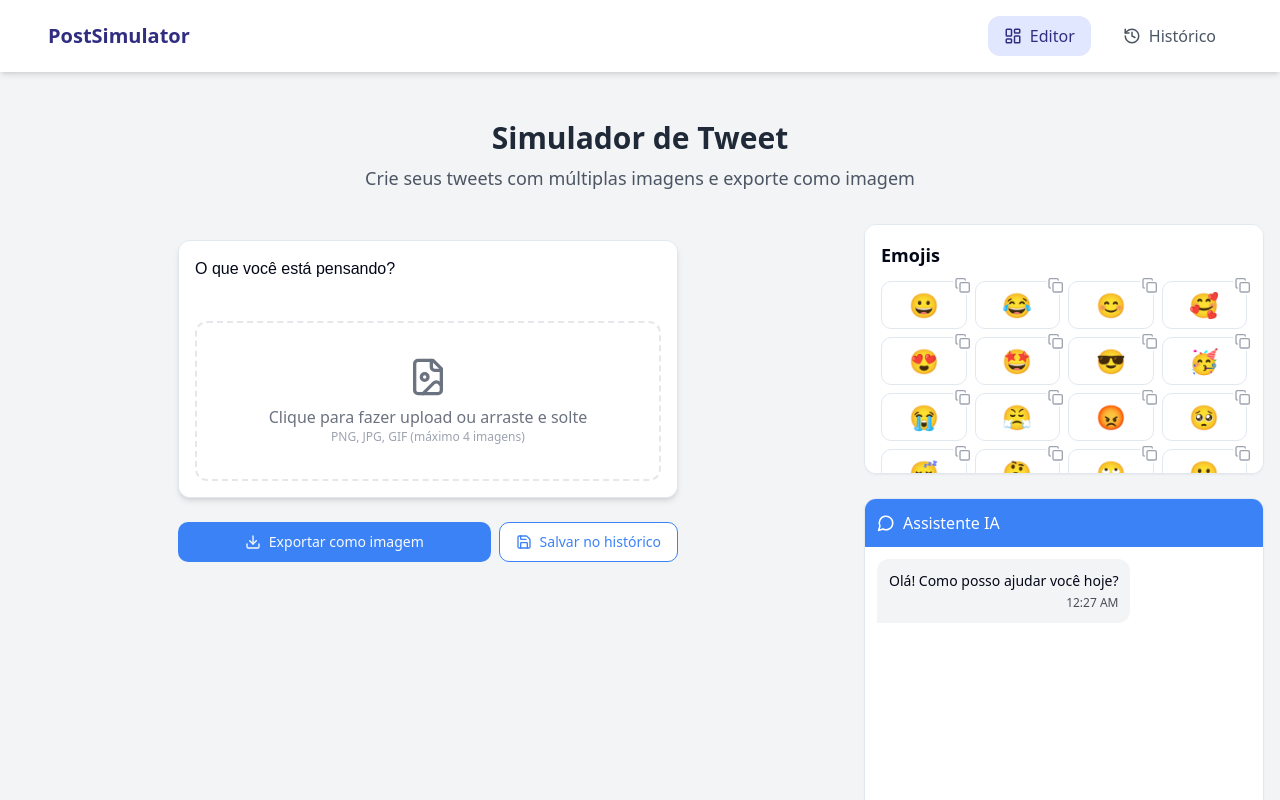
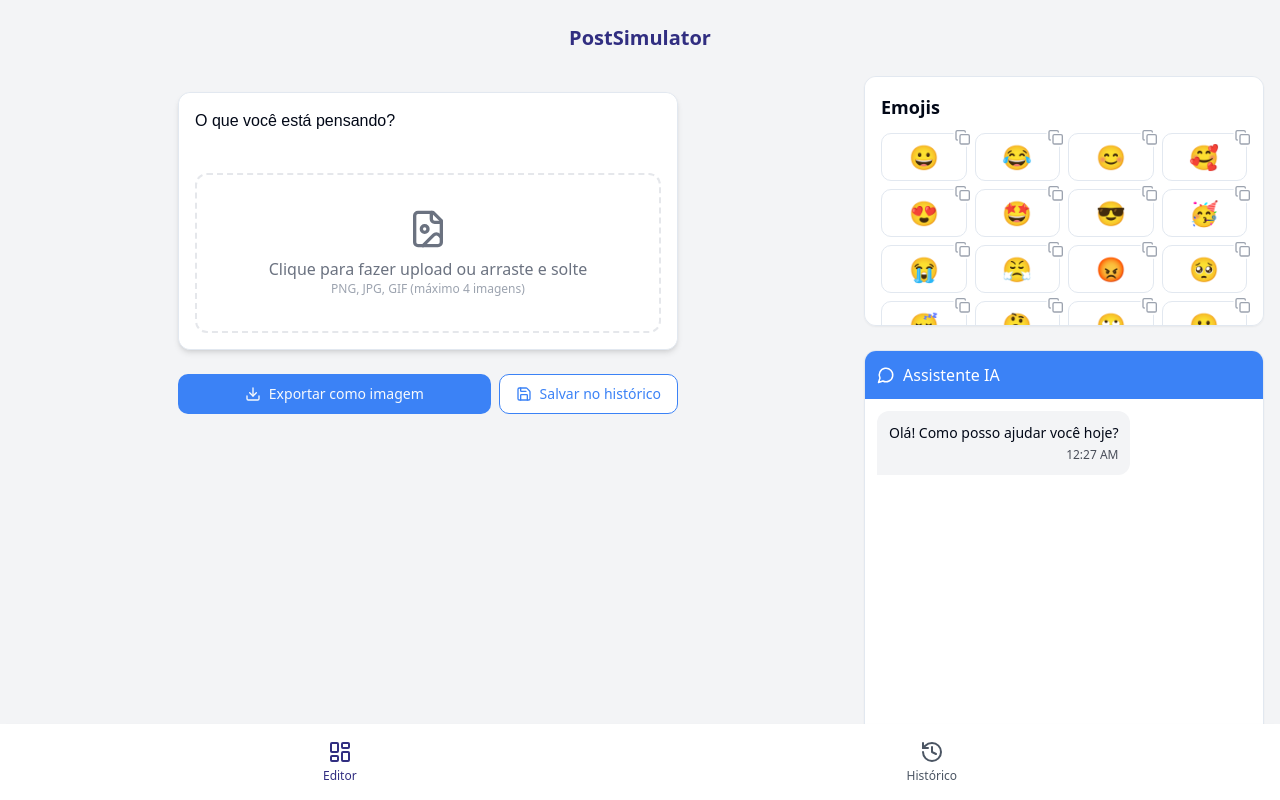
Before and after one commit to Lunedev03/post-card-creator-app, a React (Vite) app: page / in a window 1280 px wide. Shown: the top 800 px of the page. Built offline with nearby package versions, Linux system fonts and the light colour scheme.

Commit message:
Refactor: Move navigation bar to bottom
Move the navigation bar to the bottom of the screen.

```diff
--- a/src/App.tsx
+++ b/src/App.tsx
@@ -20,12 +20,12 @@ const App = () => (
         <Sonner />
         <BrowserRouter>
           <div className="min-h-screen bg-gray-100">
-            <NavigationBar />
             <Routes>
               <Route path="/" element={<Index />} />
               <Route path="/history" element={<History />} />
               <Route path="*" element={<NotFound />} />
             </Routes>
+            <NavigationBar />
           </div>
         </BrowserRouter>
       </TooltipProvider>
--- a/src/components/NavigationBar.tsx
+++ b/src/components/NavigationBar.tsx
@@ -8,31 +8,27 @@ const NavigationBar = () => {
   const isActive = (path: string) => location.pathname === path;
 
   return (
-    <nav className="bg-white shadow-md w-full px-4 py-4 mb-6">
-      <div className="container mx-auto flex justify-between items-center">
-        <div className="text-xl font-bold text-indigo-900">PostSimulator</div>
-
-        <div className="flex space-x-4">
+    <nav className="bg-white shadow-md w-full fixed bottom-0 left-0 right-0 px-4 py-3 z-50">
+      <div className="container mx-auto flex justify-around items-center">
         <Link
           to="/"
-            className={`flex items-center gap-2 px-4 py-2 rounded-lg transition-colors ${
-              isActive('/') ? 'bg-indigo-100 text-indigo-900' : 'text-gray-600 hover:bg-gray-100'
+          className={`flex flex-col items-center gap-1 px-4 py-1 rounded-lg transition-colors ${
+            isActive('/') ? 'text-indigo-900' : 'text-gray-600 hover:text-indigo-900'
           }`}
         >
-            <LayoutDashboard size={18} />
-            <span>Editor</span>
+          <LayoutDashboard size={24} />
+          <span className="text-xs">Editor</span>
         </Link>
 
         <Link
           to="/history"
-            className={`flex items-center gap-2 px-4 py-2 rounded-lg transition-colors ${
-              isActive('/history') ? 'bg-indigo-100 text-indigo-900' : 'text-gray-600 hover:bg-gray-100'
+          className={`flex flex-col items-center gap-1 px-4 py-1 rounded-lg transition-colors ${
+            isActive('/history') ? 'text-indigo-900' : 'text-gray-600 hover:text-indigo-900'
           }`}
         >
-            <History size={18} />
-            <span>Histórico</span>
+          <History size={24} />
+          <span className="text-xs">Histórico</span>
         </Link>
-        </div>
       </div>
     </nav>
   );
--- a/src/pages/Index.tsx
+++ b/src/pages/Index.tsx
@@ -1,15 +1,14 @@
 
 import React from 'react';
 import PostSimulator from '@/components/post/PostSimulator';
-import Header from '@/components/Header';
 import EmojiPicker from '@/components/emoji/EmojiPicker';
 import AiAssistant from '@/components/chat/AiAssistant';
 
 const Index = () => {
   return (
-    <div className="min-h-screen bg-gray-100">
+    <div className="min-h-screen bg-gray-100 pb-20">
       <div className="container mx-auto px-4 py-6">
-        <Header />
+        <div className="text-xl font-bold text-indigo-900 text-center mb-6">PostSimulator</div>
         <div className="grid grid-cols-1 md:grid-cols-3 gap-6 mt-6">
           <div className="md:col-span-2">
             <PostSimulator />
```
Lines whose indentation alone changed are shown as unchanged.
